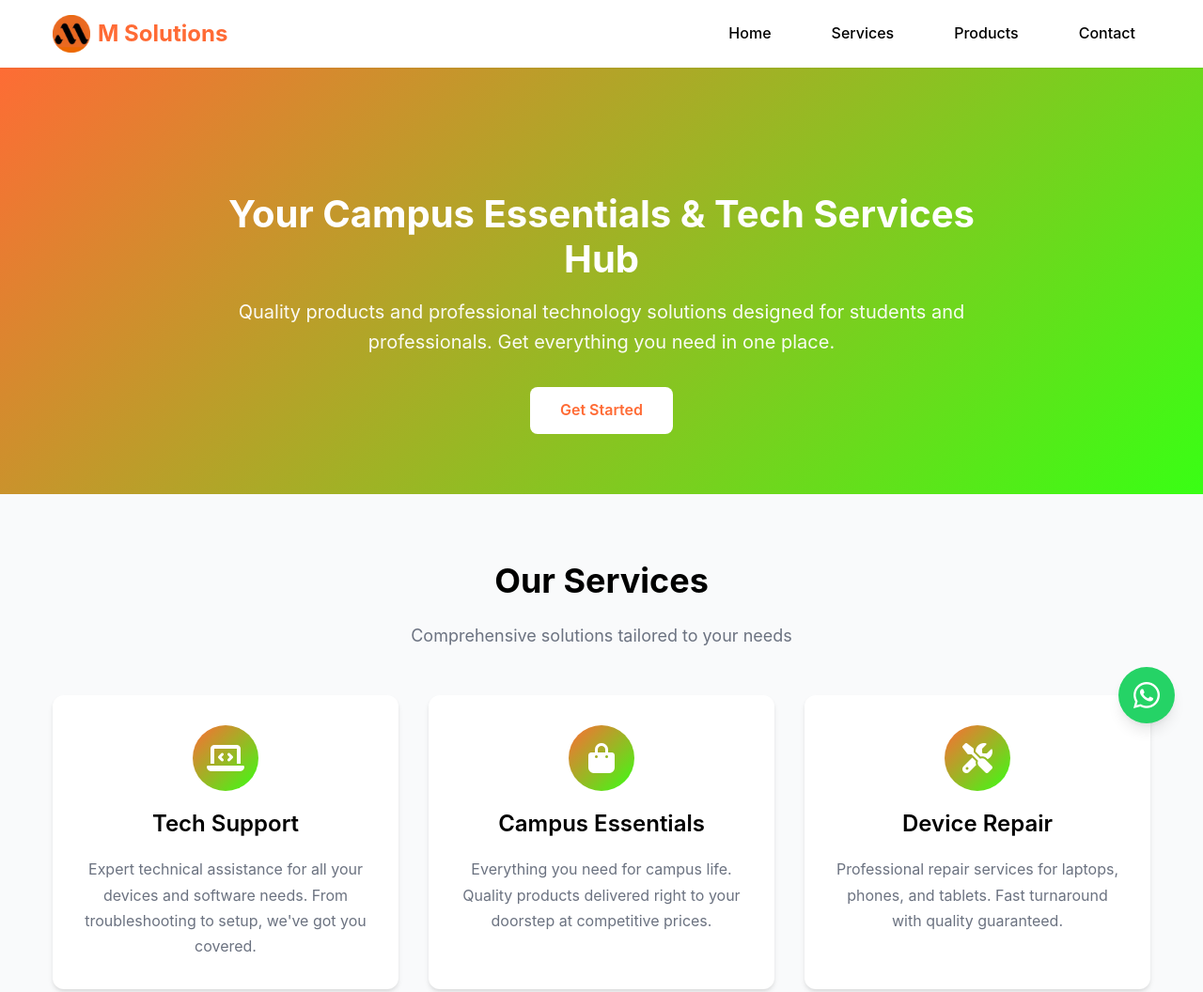
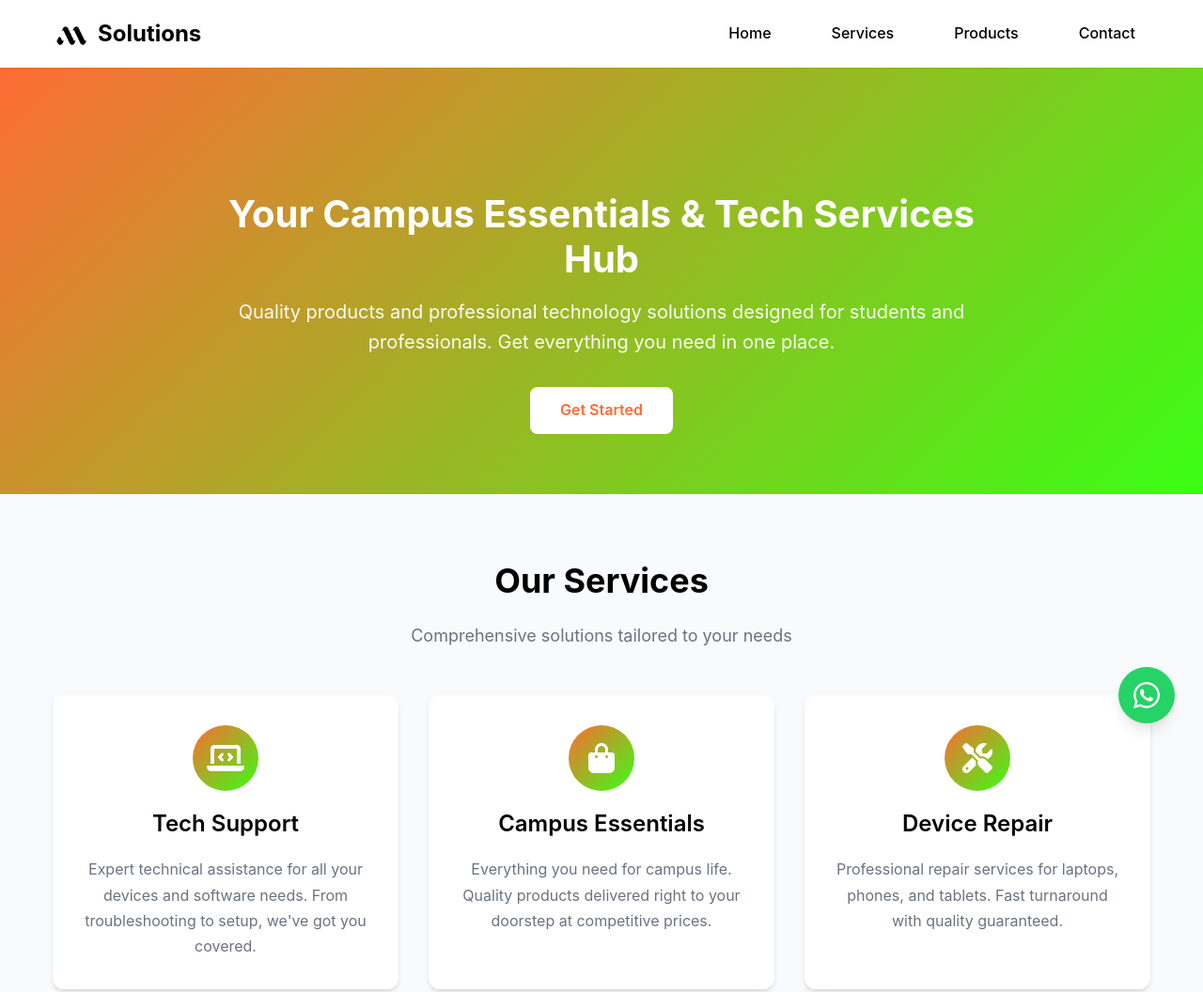
Before and after one commit to Muri-tuu/M-Solutions-Website, a website: page index.html in a window 1280 px wide. Shown: the top 1056 px of the page at 94% size. Drawn offline with Linux system fonts and the light colour scheme.

Commit message:
Logo update

```diff
--- a/index.html
+++ b/index.html
@@ -46,8 +46,8 @@
         <div class="container">
             <nav class="navbar">
                 <div class="logo">
-                    <img src="./assets/images/logo.png" alt="M Solutions Logo" class="logo-img" onerror="this.style.display='none'; this.nextElementSibling.style.display='block';">
-                    <span class="logo-text">M Solutions</span>
+                    <img src="./assets/images/Logo (2).png" alt="M Solutions Logo" class="logo-img" onerror="this.style.display='none'; this.nextElementSibling.style.display='block';">
+                    <span class="logo-text">Solutions</span>
                 </div>
                 <ul class="nav-menu">
                     <li><a href="#home" class="nav-link">Home</a></li>
--- a/style.css
+++ b/style.css
@@ -115,7 +115,7 @@ ul {
 .logo-text {
     font-size: 1.5rem;
     font-weight: 700;
-    color: var(--primary-color);
+    color: var(---dark-color);
 }
 
 .nav-menu {
```
Also changed, not shown: assets/images/Logo (2).png (added).
